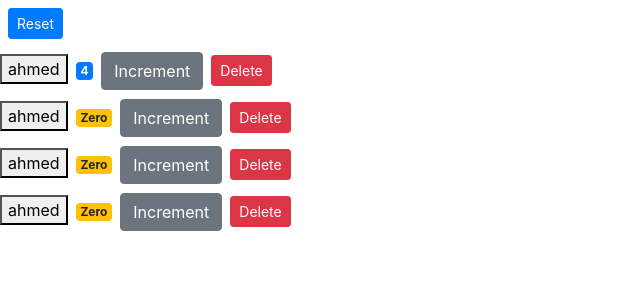
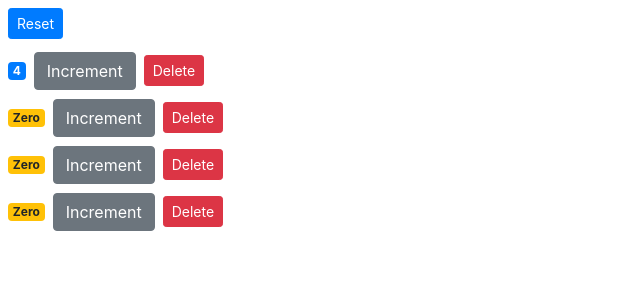
Before and after one commit to ahmedalhosary67/react-trainning, a React (Create React App) app: page / in a window 1280 px wide. Shown: the top 300 px of the page, without its empty margins (0-640 px from the left). Built offline with nearby package versions, Linux system fonts and the light colour scheme.

Commit message:
delete button

```diff
--- a/src/components/counter.jsx
+++ b/src/components/counter.jsx
@@ -18,7 +18,6 @@ class Counter extends Component {
 
         return (
             <div>
-            <button>ahmed</button>
                 <span className={this.getBadgeClasses()}>{this.FormatCount()}</span>
                 <button onClick={() => this.handleIncrement()} className="btn btn-secondary btn=sm">Increment</button>
                 <button onClick={() => this.props.onDelete(this.props.counter.id)} className="btn btn-danger btn-sm m-2">Delete</button>
```
